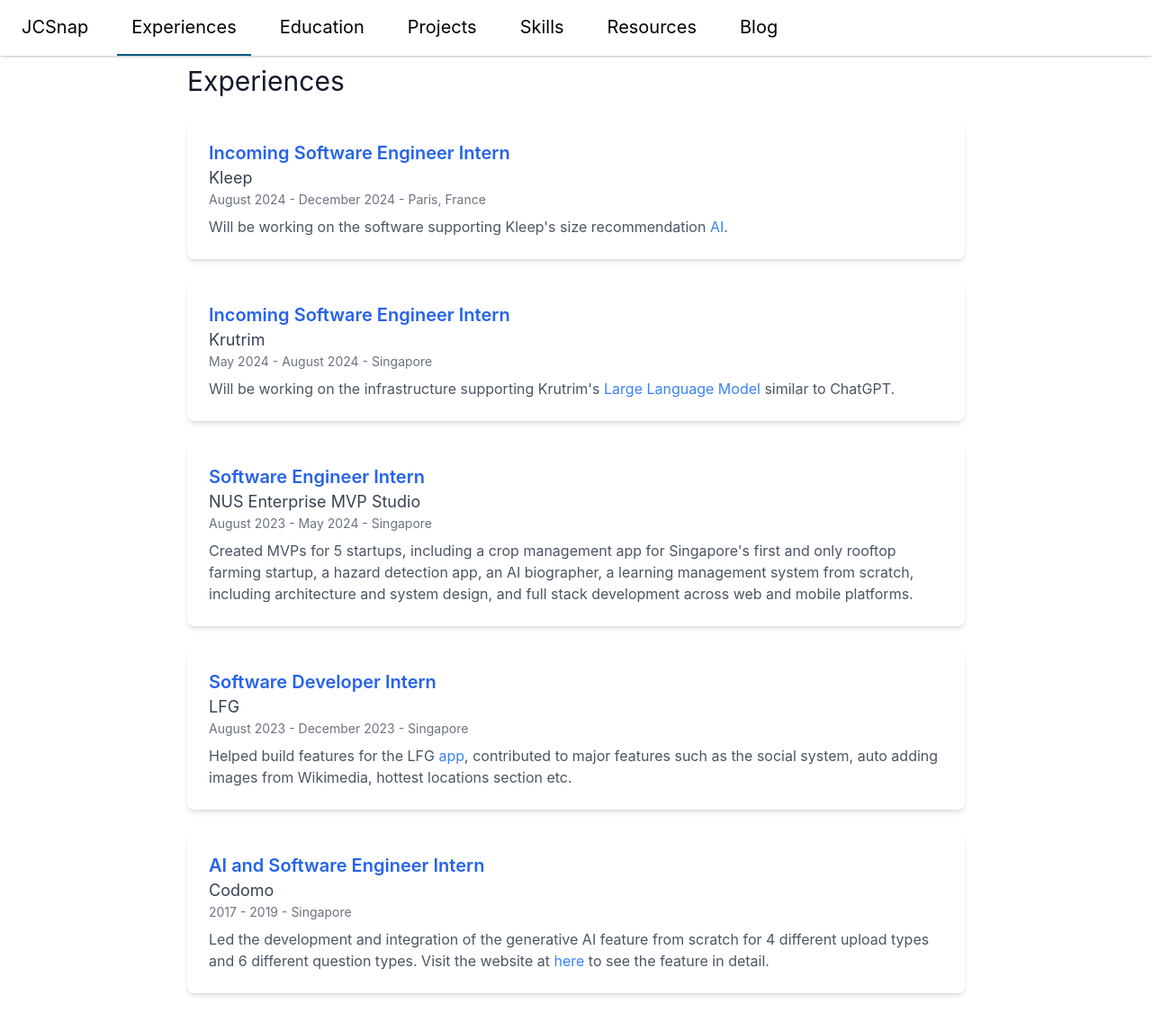
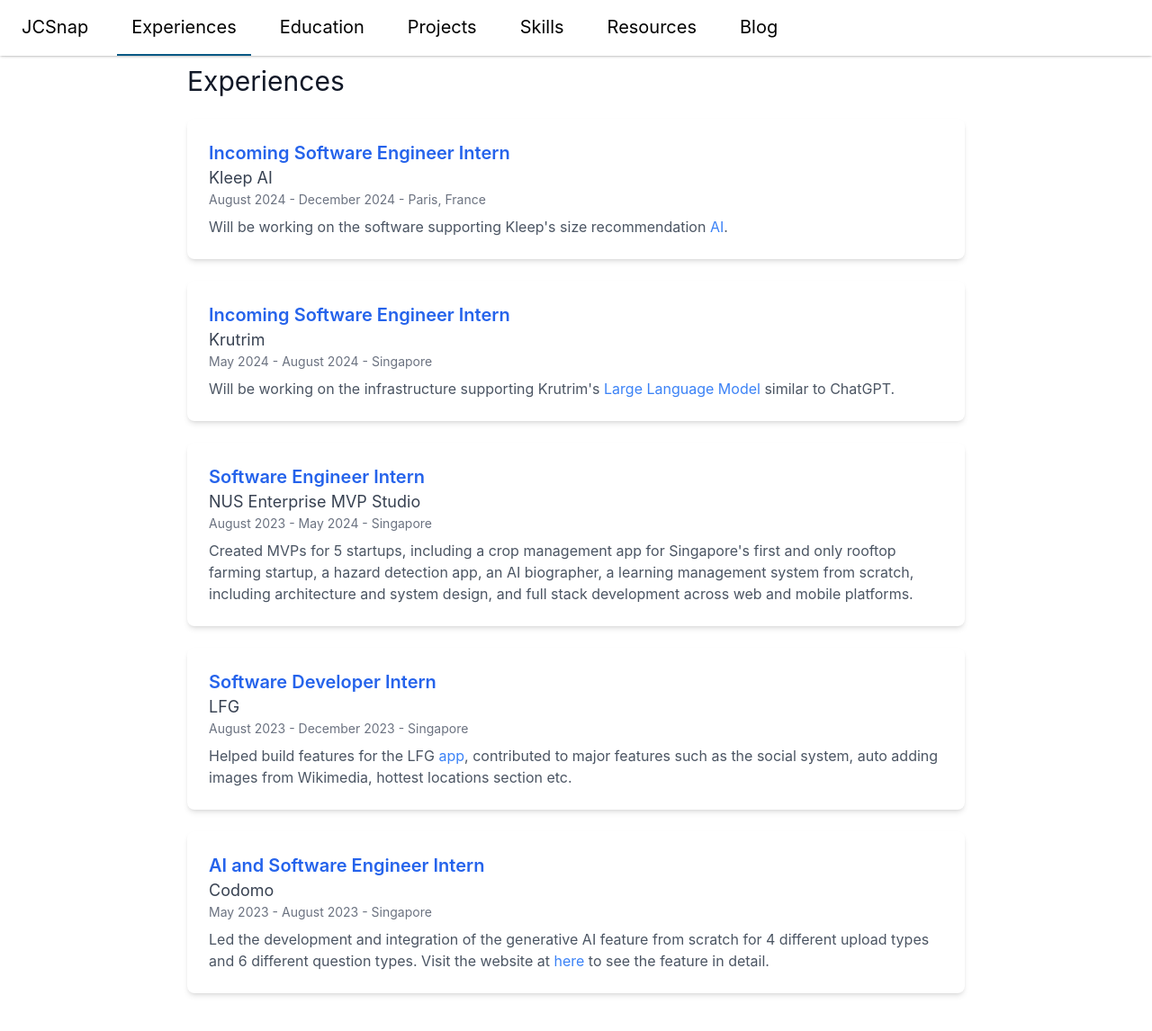
Before and after one commit to JCSnap/JCSnap.github.io, a React (Create React App) app: page /experiences in a window 1280 px wide. Shown: the top 1146 px of the page at 90% size. Built offline with nearby package versions, Linux system fonts and the light colour scheme; what @radix-ui/themes would draw is missing.

Commit message:
fix typo

```diff
--- a/src/pages/experiences/index.tsx
+++ b/src/pages/experiences/index.tsx
@@ -7,7 +7,7 @@ function Experiences() {
     const experiences = [
         {
             title: "Incoming Software Engineer Intern",
-            company: "Kleep",
+            company: "Kleep AI",
             duration: "August 2024 - December 2024",
             location: "Paris, France",
             description: (
@@ -96,7 +96,7 @@ function Experiences() {
         {
             title: "AI and Software Engineer Intern",
             company: "Codomo",
-            duration: "2017 - 2019",
+            duration: "May 2023 - August 2023",
             location: "Singapore",
             description: (
                 <>
```
